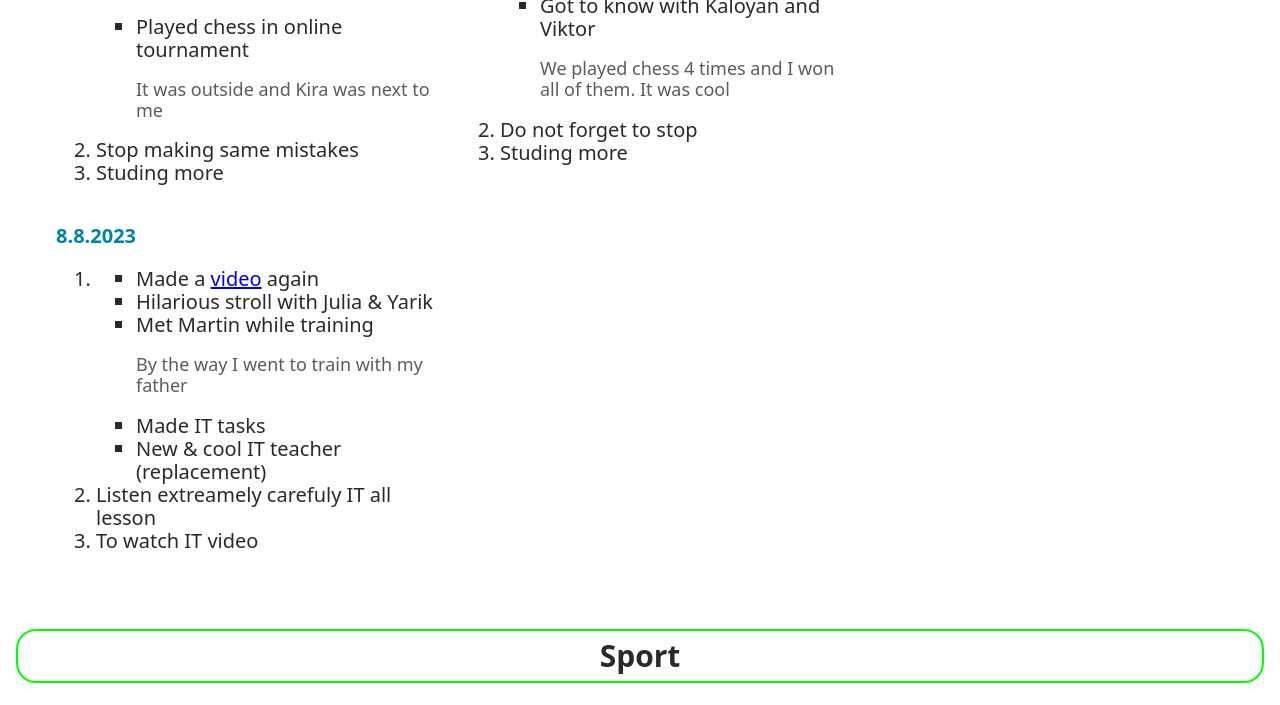
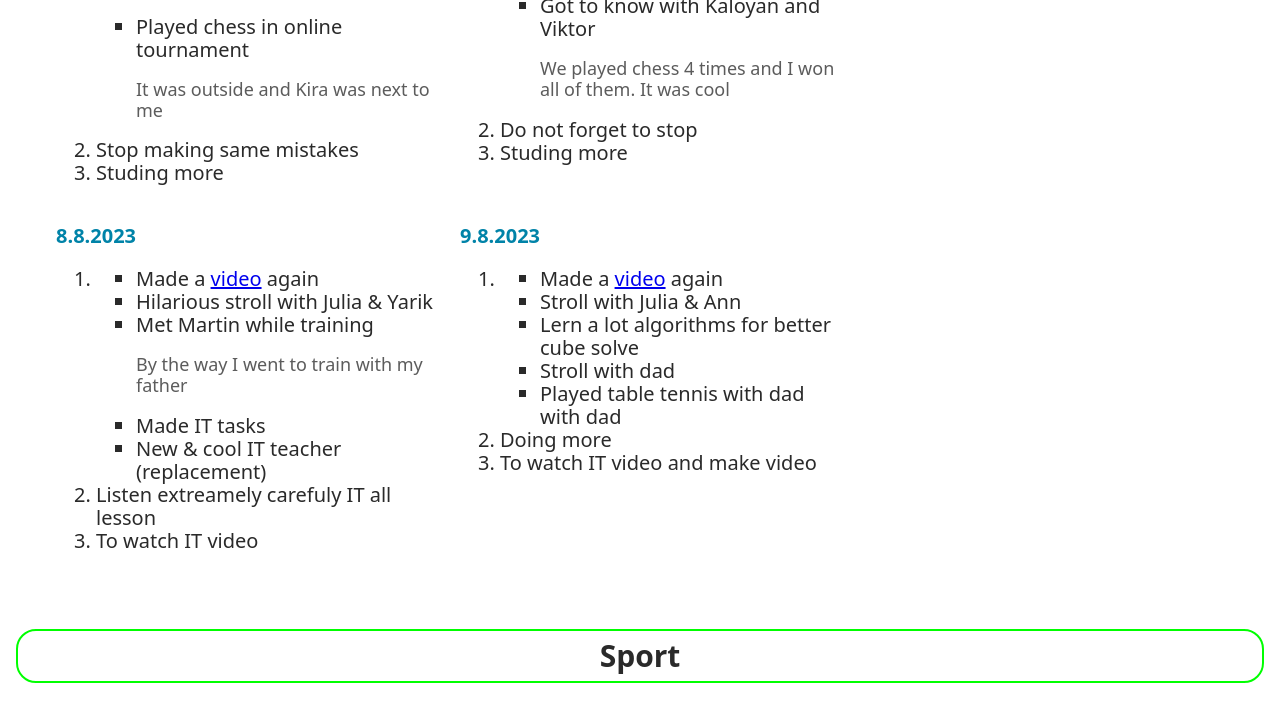
Before and after one commit to Arsentosh/my-diary, a plain HTML site: page index.html in a window 1280 px wide. Shown: the part 8666-9371 px from the top of the page. Drawn offline with nearby package versions, Linux system fonts and the light colour scheme; grey boxes are pictures that could not be loaded.

Commit message:
Update index.html

```diff
--- a/index.html
+++ b/index.html
@@ -1537,6 +1537,38 @@
               <li class="three-answer-item">To watch IT video</li>
             </ol>
           </li>
+          <!--? === -->
+          <li class="routine-day-item">
+            <p class="routine-day-par">9.8.2023</p>
+            <ol class="three-answers-list">
+              <!--? 1st Q-ion -->
+              <li class="three-answer-item">
+                <ul class="about-day">
+                  <li class="about-day-item">
+                    Made a
+                    <a target="_blank" href="https://youtu.be/VfiI1RtkN_Q"
+                      >video</a
+                    >
+                    again
+                  </li>
+                  <li class="about-day-item">Stroll with Julia & Ann</li>
+                  <li class="about-day-item">
+                    Lern a lot algorithms for better cube solve
+                  </li>
+                  <li class="about-day-item">Stroll with dad</li>
+                  <li class="about-day-item">
+                    Played table tennis with dad with dad
+                  </li>
+                </ul>
+              </li>
+              <!--? 2nd Q-ion -->
+              <li class="three-answer-item">Doing more</li>
+              <!--? 3rd Q-ion -->
+              <li class="three-answer-item">
+                To watch IT video and make video
+              </li>
+            </ol>
+          </li>
           <!-- 1. What funny happened to me today? -->
           <!-- 2. Which lesson I learned today? -->
           <!-- 3. How could I improve my day?  -->
```
